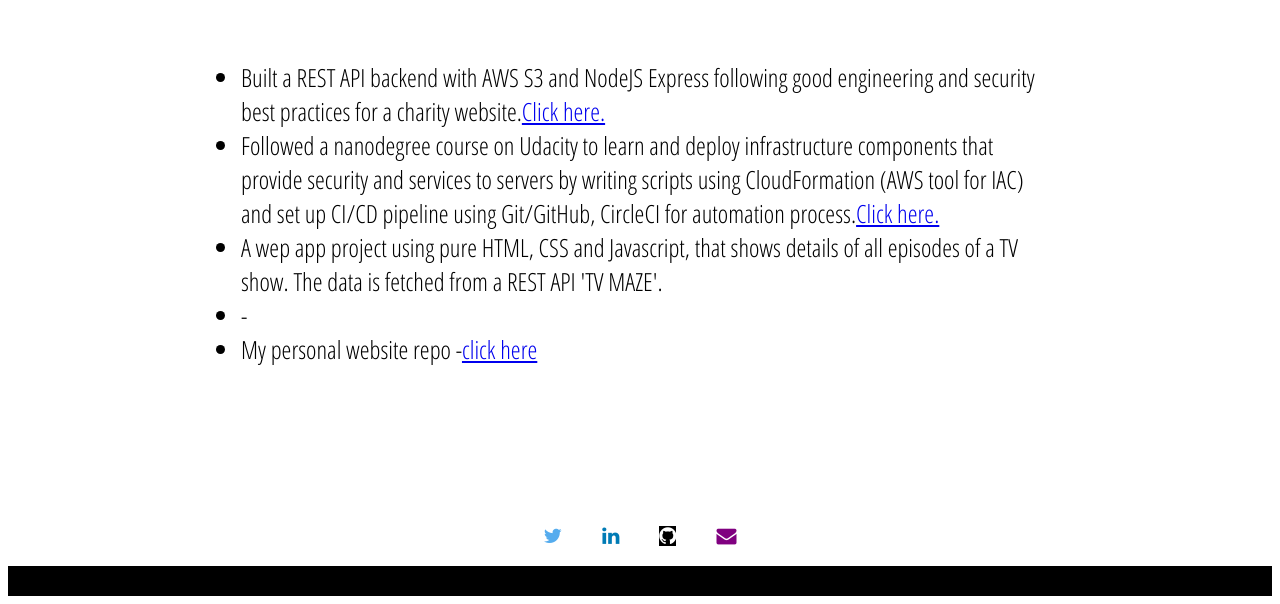
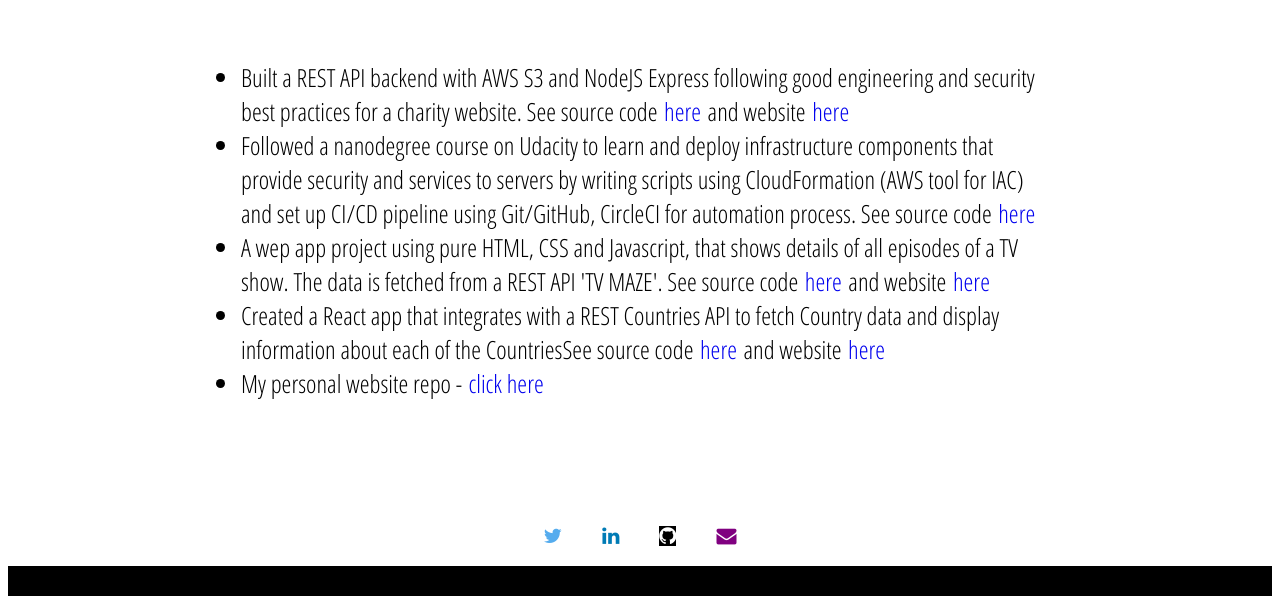
Before and after one commit to scarabeo7/My-Website, a Gatsby site: page /projects in a window 1280 px wide. Shown: the part 198-802 px from the top of the page. Built offline with nearby package versions, Linux system fonts and the light colour scheme; Gatsby itself is replaced by a stand-in of ours.

Commit message:
Added more content to projects

```diff
--- a/src/pages/about.js
+++ b/src/pages/about.js
@@ -21,8 +21,8 @@ const about = () => {
           language, HTML, CSS, JavaScript, Node Package Manager (NPM), Linux OS,
           bash/shell scripting on daily basis.
           <br />
-          <br />I live in Birmingham with my wife and two daughters, and life
-          wouldn't be the same without them
+          <br />I live in Birmingham with my beautiful wife and two daughters, and life
+          wouldn't be the same without them.
         </p>
       </Layout>
     </div>
--- a/src/pages/index.js
+++ b/src/pages/index.js
@@ -27,6 +27,7 @@ const index = () => {
           <i class="devicon-git-plain-wordmark colored" />
           <i class="devicon-github-original-wordmark colored" />
           <i class="devicon-nodejs-plain-wordmark colored" />
+          <i class="devicon-linux-plain colored"></i>
           <i class="devicon-amazonwebservices-plain-wordmark colored" />
           <i class="devicon-postgresql-plain colored" />
           <i class="devicon-react-original-wordmark colored" />
--- a/src/pages/projects.js
+++ b/src/pages/projects.js
@@ -14,13 +14,21 @@ const projects = () => {
             <li>
               Built a REST API backend with AWS S3 and NodeJS Express following
               good engineering and security best practices for a charity
-              website.
+              website. See source code
               <a
                 href="https://github.com/scarabeo7/dev-ninjas-uchi"
                 target="_blank"
                 rel="noopener noreferrer"
               >
-                Click here.
+                &nbsp;here
+              </a>
+              &nbsp;and website
+              <a
+                href="https://dev-ninjas-uchi.herokuapp.com/"
+                target="_blank"
+                rel="noopener noreferrer"
+              >
+                &nbsp;here
               </a>
             </li>
             <li>
@@ -28,31 +36,63 @@ const projects = () => {
               infrastructure components that provide security and services to
               servers by writing scripts using CloudFormation (AWS tool for IAC)
               and set up CI/CD pipeline using Git/GitHub, CircleCI for
-              automation process.
+              automation process. See source code
               <a
                 href="https://github.com/scarabeo7/Udagram-project"
                 target="_blank"
                 rel="noopener noreferrer"
               >
-                Click here.
+                &nbsp;here
               </a>
             </li>
             <li>
-              <a>
-                A wep app project using pure HTML, CSS and Javascript, that
-                shows details of all episodes of a TV show. The data is fetched
-                from a REST API 'TV MAZE'.
+              A wep app project using pure HTML, CSS and Javascript, that shows
+              details of all episodes of a TV show. The data is fetched from a
+              REST API 'TV MAZE'. See source code
+              <a
+                href="https://github.com/scarabeo7/tv-show-dom-project"
+                target="_blank"
+                rel="noopener noreferrer"
+              >
+                &nbsp;here
+              </a>
+              &nbsp;and website
+              <a
+                href="https://cyf-scarabeo7-tv.netlify.app/"
+                target="_blank"
+                rel="noopener noreferrer"
+              >
+                &nbsp;here
               </a>
             </li>
-            <li>-</li>
+            <li>
+              Created a React app that integrates with a REST Countries API to
+              fetch Country data and display information about each of the
+              CountriesSee source code
+              <a
+                href="https://github.com/scarabeo7/countries-react"
+                target="_blank"
+                rel="noopener noreferrer"
+              >
+                &nbsp;here
+              </a>
+              &nbsp;and website
+              <a
+                href="https://cyf-scarabeo7-countries-react.netlify.app/"
+                target="_blank"
+                rel="noopener noreferrer"
+              >
+                &nbsp;here
+              </a>
+            </li>
             <li>
               My personal website repo -
               <a
-                href="https://github.com/scarabeo7/New-Website"
+                href="https://github.com/scarabeo7/My-Website"
                 target="_blank"
                 rel="noopener noreferrer"
               >
-                click here
+                &nbsp;click here
               </a>
             </li>
           </ul>
--- a/src/styles/layout.module.css
+++ b/src/styles/layout.module.css
@@ -84,6 +84,15 @@ svg {
     height: 100%;
 }
 
+/* Remove underline on nav-link*/
+  a {
+    text-decoration: none;
+  }
+
+  .skillTitle{
+      color: brown;
+      text-align: center;
+  }
 .image{
     border-radius: 45%;
     width: 150px;
```
